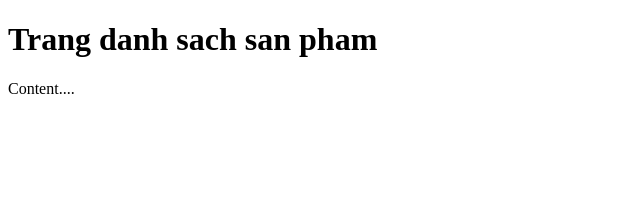
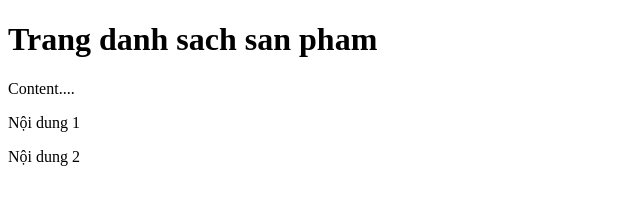
Before and after one commit to toantran00/backend, a plain HTML site: page products.htm in a window 1280 px wide. Shown: the whole page, without its empty margins (0-640 px from the left). Drawn offline with Linux system fonts and the light colour scheme.

Commit message:
Update page products

```diff
--- a/products.htm
+++ b/products.htm
@@ -8,5 +8,7 @@
 <body>
     <h1>Trang danh sach san pham</h1>
     <p>Content....</p>
+    <p>Nội dung 1</p>
+    <p>Nội dung 2</p>
 </body>
 </html>
```
